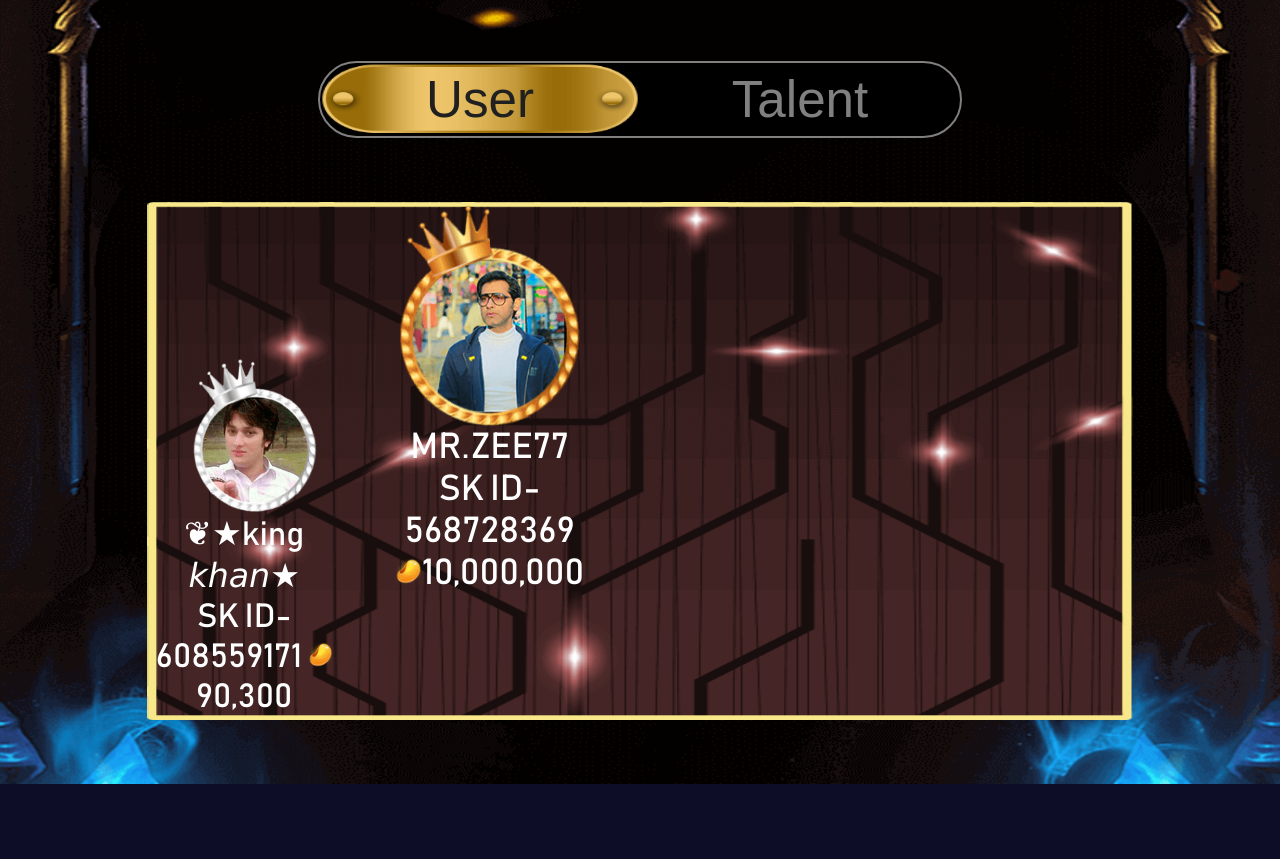
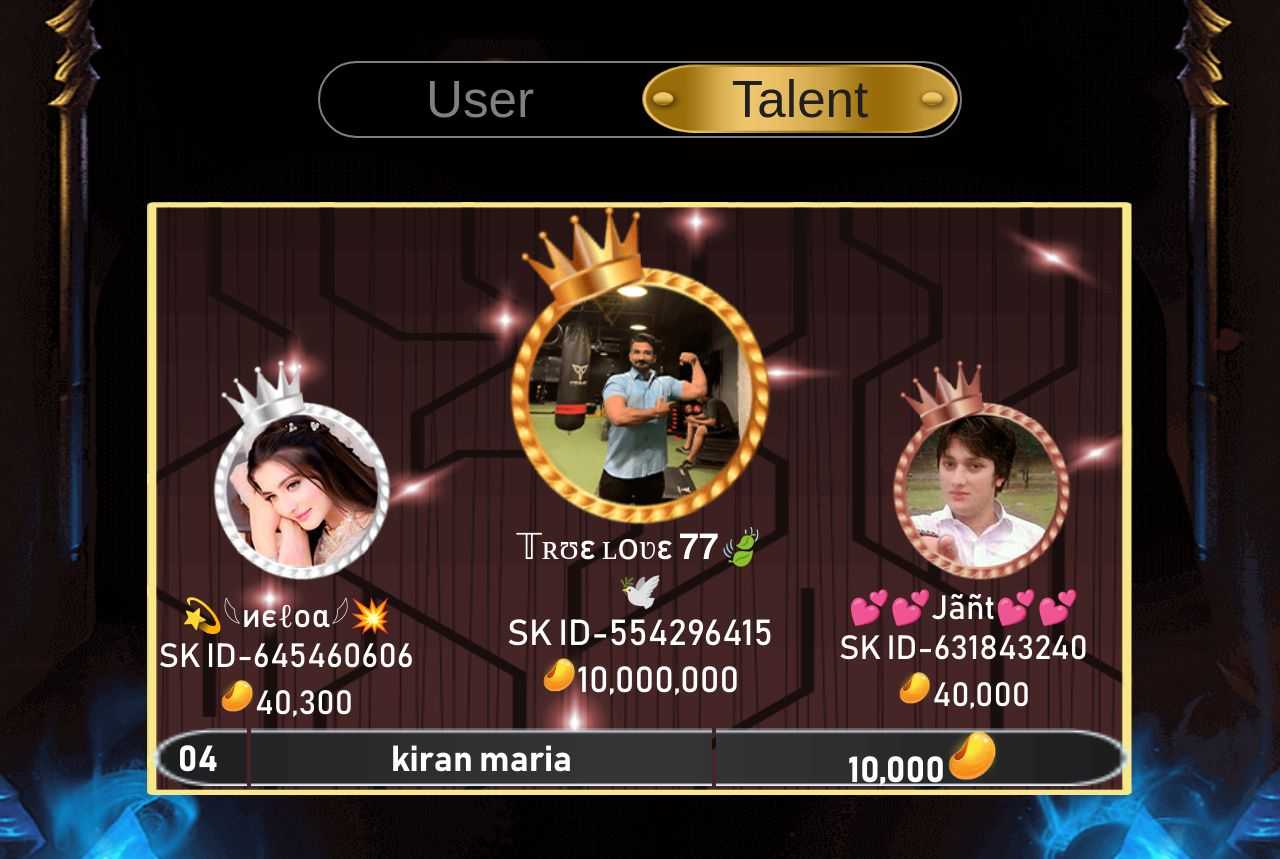
Before and after one commit to khankadir193/pkAgencyBattleWinnersJuly3v3Pak, a plain HTML site: page index.html in a window 1280 px wide. Shown: the part 1557-2416 px from the top of the page. Before the commit the page ends 2341 px from the top, so only its background shows below. Drawn offline with nearby package versions, Linux system fonts and the light colour scheme; no server answers.

Commit message:
talent button active

```diff
--- /dev/null
+++ b/img/css/style.css
@@ -0,0 +1,226 @@
+*{
+  margin: 0px;
+  padding: 0px;
+}
+@font-face {
+  font-family: 'Proxima';
+  src: url('ProximaNova.TTF') format('truetype');
+}
+body{
+  color: #fff;
+  background: linear-gradient(to bottom, #3d2b7b, #3c2b7b, #58048e);
+  font-family: Proxima;
+  background: rgb(13 13 39) url(../img/backGround.png);
+  background-size: contain;
+  overflow-x: hidden;
+  background-repeat: no-repeat;
+  background-size: 100% 100%;
+}
+.headerpic{
+  width: 100%;
+}
+
+.rewards{
+  width: 100%;
+  background-repeat: no-repeat;
+  background-size: 100% 100%;
+  margin: auto;
+  display: block;
+}
+
+.col-two{
+  display: grid;
+    grid-template-columns: 10% 90%;
+}
+
+.col-three{
+  display: grid;
+  grid-template-columns: 31% 38% 31%;
+}
+
+.talent-1{
+  width: 70%;
+  align-items: center;
+  margin: auto;
+  display: block;
+}
+
+.talent-2{
+  width: 60%;
+  margin: auto;
+  display: block;
+  margin-top: 12vw;
+}
+
+.talent-3{
+  width: 60%;
+  align-items: center;
+  padding-left: 5vw;
+  margin-top: 12vw;
+}
+
+.tag-4{
+  text-align: center;
+  font-size: 2.8vw;
+  width: 80%;
+  margin: auto;
+}
+
+.tag-5{
+  text-align: center;
+  font-size: 2.6vw;
+  width: 90%;
+}
+
+.tag-6{
+  text-align: center;
+  font-size: 2.6vw;
+  width: 90%;
+}
+
+.tag-7{
+  text-align: center;
+  font-size: 2.8vw;
+  width: 75%;
+  margin: auto;
+}
+
+.col-two{
+  display: grid;
+  grid-template-columns: 50% 50%;
+  margin: auto;
+}
+
+.col-two2{
+  display: grid;
+  grid-template-columns: 50% 50%;
+  margin: auto;
+  margin-top: -30vw;
+}
+
+.cup{
+  width: 100%;
+}
+
+.heading{
+  text-align: center;
+  color: #f1d587;
+  margin-bottom: 5vw;
+}
+
+/*-------------------------------------------------------------------------------------------------------------*/
+
+.tabr1 {
+  overflow: hidden;
+  border: 2px solid gray;
+  grid-template-columns: 50% 50%;
+  display: grid;
+  background-size: 100% 100%;
+  background: linear-gradient(45deg, black, black);
+  border-radius: 223vw;
+  margin: auto;
+  width: 50%;
+  margin-top: 5vw;
+  margin-bottom: 5vw;
+}
+
+.tabr1 button {
+  background-color: inherit;
+  float: left;
+  cursor: pointer;
+  padding: 7px 16px;
+  font-size: 4vw;
+  color: grey;
+  border: none;
+  outline: none;
+}
+.tabr1 button:hover {
+  background-color: gray;
+}
+.tabr1 button.active {
+  background: url(../img/gold-button.png);
+  color: #202020;
+  background-size: 100% 100%;
+  font-size: 4vw;
+  border: none;
+}
+
+.rewards-bg1{
+  background: url(../img/LeaderBoard-BG.png);
+  background-size: 100% 100%;
+  display: grid;
+  margin: auto;
+  overflow: hidden;
+  width: 77%;
+  margin-bottom: 5vw;
+}
+
+.reward1{
+  width: 30%;
+  display: block;
+  margin: auto;
+  margin-top: 24vw;
+  margin-bottom: 24vw;
+}
+
+.reward-text{
+  width: 77%;
+  margin: auto;
+  text-align: center;
+  margin-top: -22vw;
+  margin-bottom: 10vw;
+  font-size: 4vw;
+  display: block;
+}
+
+.col-two1{
+  margin: auto;
+  /* display: block; */
+  text-align: center;
+}
+
+.strip-bg{
+  background: url(../img/leaderboard\ Strip.png);
+  background-size: 100% 90%;
+  background-repeat: no-repeat;
+  font-size: 2.8vw;
+}
+
+.strip-lb{
+  width: 100%;
+}
+
+.lb-img{
+  width: 40%;
+}
+
+.bean{
+  width: 13%;
+}
+
+.numbers{
+  width: 10%;
+}
+
+.cup1{
+  width: 50%;
+  margin: auto;
+  display: block;
+}
+
+.bean-pot{
+  text-align: center;
+  width: 45%;
+  border: 5px solid #eab470;
+  margin: 4vw auto;
+  padding: 1vw;
+  border-radius: 4vw;
+  color: gold;
+  font-size: 6vw;
+}
+
+
+.bean-pot-coin{
+  width: 15%;
+  padding: 0vw 2vw 0vw;
+}
--- a/index.html
+++ b/index.html
@@ -24,8 +24,8 @@
 <!---------------------------------------------------Tab-------------------------------------------------------------->
 
 <div class="tabr1">
-  <button class="demo" onclick="infofunc(event, 'userreward')" id="mybutton1">User</button>
-  <button class="demo" onclick="infofunc(event, 'talentreward')" >Talent</button>
+  <button class="demo" onclick="infofunc(event, 'userreward')" >User</button>
+  <button class="demo" onclick="infofunc(event, 'talentreward')" id="mybutton1">Talent</button>
 </div>
 
   <div id="userreward" class="demo2">
```
Also changed, not shown: img/css/ProximaNova.TTF (added).
